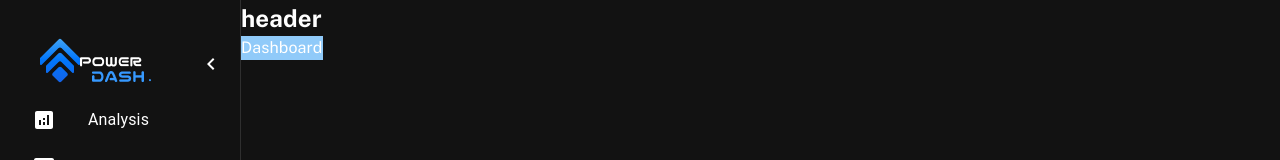
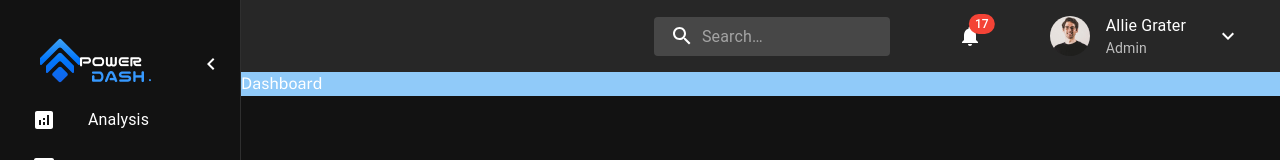
Before and after one commit to Bhavya-25/Crypto-Dashboard, a React (Create React App) app: page /dashboard in a window 1280 px wide. Shown: the top 160 px of the page. Built offline with nearby package versions, Linux system fonts and the light colour scheme.

Commit message:
CREATE HEADER

```diff
--- a/src/components/header.js
+++ b/src/components/header.js
@@ -1,9 +1,198 @@
+import * as React from 'react';
+import { styled, alpha } from '@mui/material/styles';
+import AppBar from '@mui/material/AppBar';
+import Box from '@mui/material/Box';
+import Toolbar from '@mui/material/Toolbar';
+import IconButton from '@mui/material/IconButton';
+import Typography from '@mui/material/Typography';
+import InputBase from '@mui/material/InputBase';
+import Badge from '@mui/material/Badge';
+import MenuItem from '@mui/material/MenuItem';
+import Menu from '@mui/material/Menu';
+import MenuIcon from '@mui/icons-material/Menu';
+import SearchIcon from '@mui/icons-material/Search';
+import AccountCircle from '@mui/icons-material/AccountCircle';
+import MailIcon from '@mui/icons-material/Mail';
+import NotificationsIcon from '@mui/icons-material/Notifications';
+import MoreIcon from '@mui/icons-material/MoreVert';
+import Tooltip from '@mui/material/Tooltip';
+import Avatar from '@mui/material/Avatar';
+import ListItem from '@mui/material/ListItem';
+import ListItemAvatar from '@mui/material/ListItemAvatar';
+import ListItemText from '@mui/material/ListItemText';
+import KeyboardArrowDownIcon from '@mui/icons-material/KeyboardArrowDown';
+
+const Search = styled('div')(({ theme }) => ({
+  position: 'relative',
+  borderRadius: theme.shape.borderRadius,
+  backgroundColor: alpha(theme.palette.common.white, 0.15),
+  '&:hover': {
+    backgroundColor: alpha(theme.palette.common.white, 0.25),
+  },
+  marginRight: theme.spacing(2),
+  marginLeft: 0,
+  width: '100%',
+  [theme.breakpoints.up('sm')]: {
+    marginLeft: theme.spacing(3),
+    width: 'auto',
+  },
+}));
+
+const SearchIconWrapper = styled('div')(({ theme }) => ({
+  padding: theme.spacing(0, 2),
+  height: '100%',
+  position: 'absolute',
+  pointerEvents: 'none',
+  display: 'flex',
+  alignItems: 'center',
+  justifyContent: 'center',
+}));
+
+const StyledInputBase = styled(InputBase)(({ theme }) => ({
+  color: 'inherit',
+  '& .MuiInputBase-input': {
+    padding: theme.spacing(1, 1, 1, 0),
+    // vertical padding + font size from searchIcon
+    paddingLeft: `calc(1em + ${theme.spacing(4)})`,
+    transition: theme.transitions.create('width'),
+    width: '100%',
+    [theme.breakpoints.up('md')]: {
+      width: '20ch',
+    },
+  },
+}));
+
 const Header = ()=>{
-    return(
-        <>
-            <h2>header</h2>
-        </>
-    )
+  const [anchorEl, setAnchorEl] = React.useState(null);
+  const [mobileMoreAnchorEl, setMobileMoreAnchorEl] = React.useState(null);
+
+  const isMenuOpen = Boolean(anchorEl);
+  const isMobileMenuOpen = Boolean(mobileMoreAnchorEl);
+
+  const handleProfileMenuOpen = (event) => {
+    setAnchorEl(event.currentTarget);
+  };
+
+  const handleMobileMenuClose = () => {
+    setMobileMoreAnchorEl(null);
+  };
+
+  const handleMenuClose = () => {
+    setAnchorEl(null);
+    handleMobileMenuClose();
+  };
+
+  const handleMobileMenuOpen = (event) => {
+    setMobileMoreAnchorEl(event.currentTarget);
+  };
+
+  const menuId = 'primary-search-account-menu';
+  const renderMenu = (
+    <Menu
+      anchorEl={anchorEl}
+      anchorOrigin={{
+        vertical: 'top',
+        horizontal: 'right',
+      }}
+      id={menuId}
+      keepMounted
+      transformOrigin={{
+        vertical: 'top',
+        horizontal: 'right',
+      }}
+      open={isMenuOpen}
+      onClose={handleMenuClose}
+    >
+      <MenuItem onClick={handleMenuClose}>Profile</MenuItem>
+      <MenuItem onClick={handleMenuClose}>My account</MenuItem>
+    </Menu>
+  );
+
+  const mobileMenuId = 'primary-search-account-menu-mobile';
+
+  return (
+    <Box sx={{ flexGrow: 1 }}>
+      <AppBar position="static">
+        <Toolbar>
+          <Box sx={{  display:{xs: 'none',md: 'none', lg: 'flex'},flexDirection:'column'}}>
+            <Typography
+                variant="h6"
+                noWrap
+                component="h6"
+
+            >
+                Dashboard Analysis
+            </Typography>
+            <Typography
+                variant="p"
+                noWrap
+                component="p"
+            >
+            With all of the styling tool options available in today's market
+            </Typography>
+          </Box>
+          <Box sx={{ flexGrow: 1 }} />
+          <Box sx={{ display: { xs: 'none', md: 'flex', gap:'40px' ,alignItems:'center' } }}>
+            <Search>
+                <SearchIconWrapper>
+                    <SearchIcon />
+                </SearchIconWrapper>
+                <StyledInputBase
+                placeholder="Search…"
+                inputProps={{ 'aria-label': 'search' }}
+                />
+            </Search>
+            <IconButton
+              size="large"
+              aria-label="show 17 new notifications"
+              color="inherit"
+            >
+              <Badge badgeContent={17} color="error">
+                <NotificationsIcon />
+              </Badge>
+            </IconButton>
+            <IconButton
+              size="large"
+              edge="end"
+              aria-label="account of current user"
+              aria-controls={menuId}
+              aria-haspopup="true"
+              onClick={handleProfileMenuOpen}
+              color="inherit"
+              sx={{ display: { xs: 'flex', md: 'none' } }}
+            >
+              <AccountCircle />
+            </IconButton>
+            {/* <Tooltip title="Open settings" sx={{ display: { xs: 'none', md: 'block' } }}>
+              <IconButton  sx={{ p: 0 }}>
+                <Avatar alt="Remy Sharp" src={require('../assets/images/Avatar.jpg')} />
+              </IconButton>
+            </Tooltip> */}
+                <ListItem sx={{ cursor:'pointer' }}  >
+                    <ListItemAvatar>
+                        <Avatar alt="Profile Picture" src={require('../assets/images/Avatar.jpg')} />
+                    </ListItemAvatar>
+                    <ListItemText primary="Allie Grater" secondary="Admin" />
+                    <KeyboardArrowDownIcon sx={{ marginLeft:"30px" }} />
+                </ListItem>
+          </Box>
+          <Box sx={{ display: { xs: 'flex', md: 'none' } }}>
+            <IconButton
+              size="large"
+              aria-label="show more"
+              aria-controls={mobileMenuId}
+              aria-haspopup="true"
+              onClick={handleMobileMenuOpen}
+              color="inherit"
+            >
+              <MoreIcon />
+            </IconButton>
+          </Box>
+        </Toolbar>
+      </AppBar>
+      {renderMenu}
+    </Box>
+  )
 }
 
 export default Header;
--- a/src/layouts/dashboardLayout.js
+++ b/src/layouts/dashboardLayout.js
@@ -7,19 +7,18 @@ export default function DashboardLayout({pageContent}){
     return (
         <>
             <Stack direction="row">
-                    <Box sx={{background: (theme)=> theme.palette.bgGray.dark }}>
+                <Box sx={{background: (theme)=> theme.palette.bgGray.dark , width: '241px'  }}>
                     <SideBar/>
                 </Box>
 
-                    <Box >
-                        <Box sx={{bgcolor: (theme)=> theme.palette.gradients.primary }}>
+                <Box sx={{width: 'calc(100% - 241px)'}}>
+                    <Box sx={{bgcolor: (theme)=> theme.palette.gradients.primary  }}>
                         <Header />
                     </Box>
                     <Box sx={{bgcolor: 'primary.main'}}>
                         {pageContent}
                     </Box>
                 </Box>
-
             </Stack>
         </>
     )
--- a/src/layouts/listItems.js
+++ b/src/layouts/listItems.js
@@ -15,7 +15,7 @@ export  default function MainListItems(){
   return (
   <>
     <ListItemButton >
-      <ListItemIcon  style={{ color: "white" }}>
+      <ListItemIcon  >
         <AnalyticsIcon />
       </ListItemIcon>
       <ListItemText primary="Analysis" />
--- /dev/null
+++ b/src/theme/breakpoints.js
@@ -0,0 +1,13 @@
+// ----------------------------------------------------------------------
+
+const breakpoints = {
+    values: {
+      xs: 0,
+      sm: 767,
+      md: 1024,
+      lg: 1375,
+      xl: 1536
+    }
+  };
+
+  export default breakpoints;
--- a/src/theme/index.js
+++ b/src/theme/index.js
@@ -1,13 +1,15 @@
 import { CssBaseline } from '@mui/material';
 import { createTheme , ThemeProvider } from '@mui/material/styles';
 import palette from './palette';
+import breakpoints from './breakpoints';
 
 
 
 export default function MuiTheme({ children }) {
 
   const theme = createTheme({
-    palette: palette.dark
+    palette: palette.dark,
+    breakpoints: breakpoints
   });
 
   return (
```
Also changed, not shown: src/assets/images/Avatar.jpg (added). Lines whose indentation alone changed are shown as unchanged.
